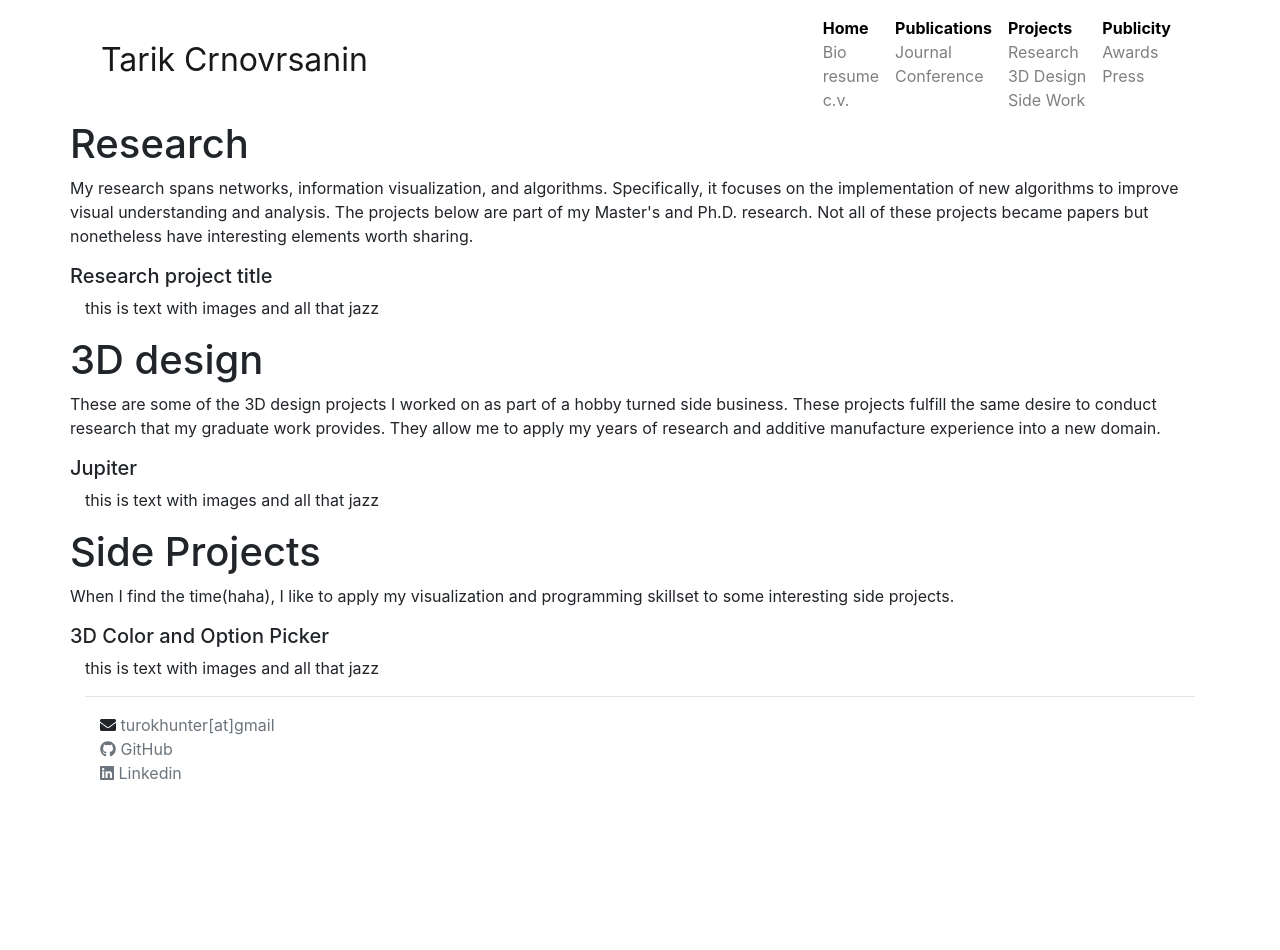
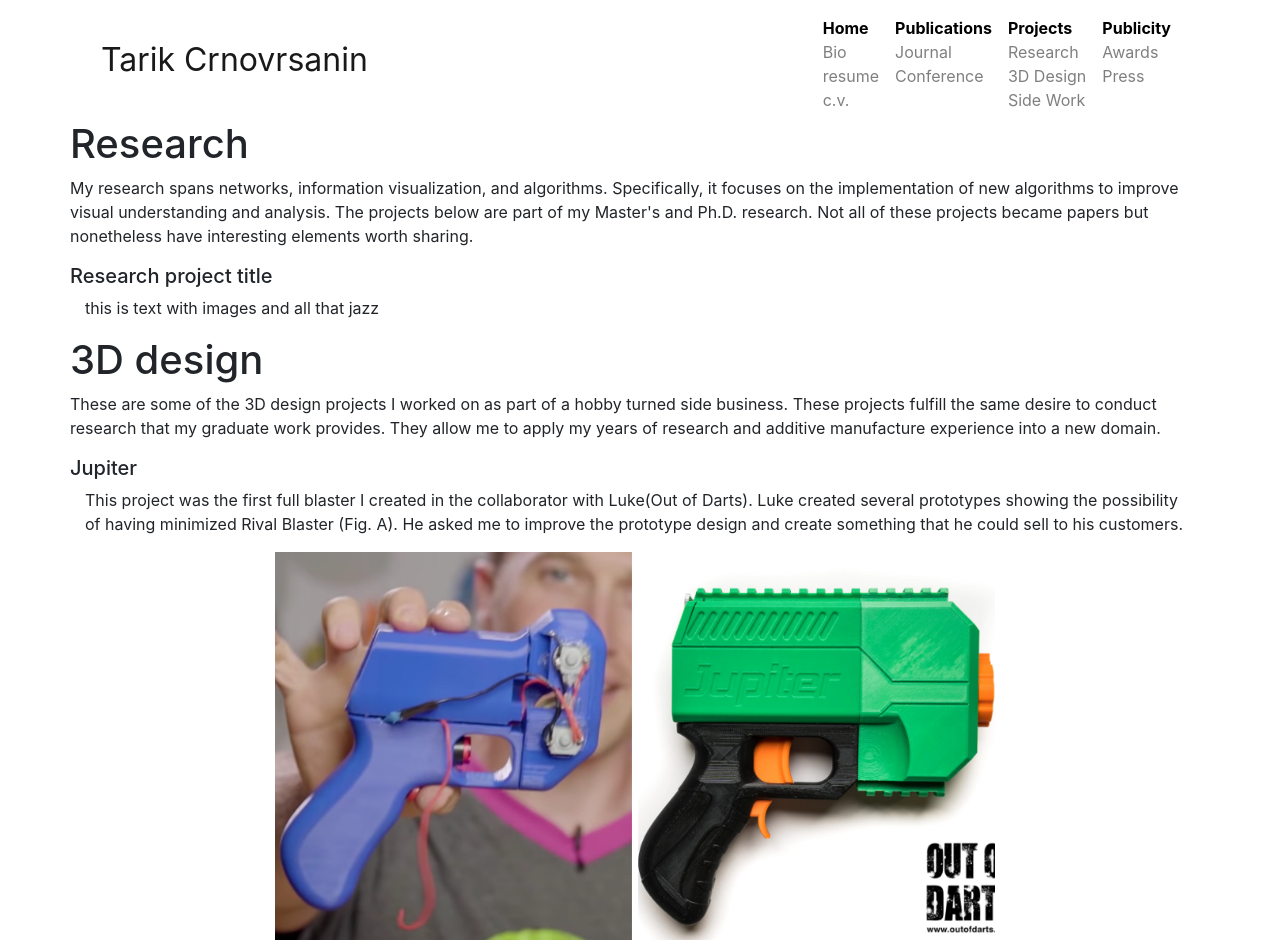
Before and after one commit to lpanavas/personalSite, a React (Create React App) app: page /projects in a window 1280 px wide. Shown: the top 950 px of the page. Before the commit the page ends 801 px from the top, so only its background shows below. Built offline with nearby package versions, Linux system fonts and the light colour scheme.

Commit message:
Write project setup.

```diff
--- a/src/data/portfolio.json
+++ b/src/data/portfolio.json
@@ -78,7 +78,9 @@
         "entries": [
           {
             "title": "Research project title",
-            "html" :"<p>this is text with images and all that jazz</p>"
+            "html" : [
+              { "p" : "this is text with images and all that jazz"}
+            ]
           }
         ]
       },
@@ -88,7 +90,41 @@
         "entries": [
           {
             "title": "Jupiter",
-            "html" :"<p>this is text with images and all that jazz</p>"
+            "html" : [
+              { "p" : "This project was the first full blaster I created in the collaborator with Luke(Out of Darts). Luke created several prototypes showing the possibility of having minimized Rival Blaster (Fig. A). He asked me to improve the prototype design and create something that he could sell to his customers."},
+              { "image":
+                {
+                  "src": "JupiterOldvsNew.png",
+                  "caption": "Figure A. Evolution of Jupiter. Prototype version on left and final version on the right.",
+                  "width" : 720
+                }
+              },
+              [
+                { "video": {
+                  "src":"https://www.youtube.com/embed/nvSVqwGUw-E",
+                  "width": 374,
+                  "height": 210,
+                  "allow" : "accelerometer; autoplay; encrypted-media; gyroscope; picture-in-picture"
+                  }
+                },
+                { "video": {
+                  "src":"https://www.youtube.com/embed/A4QA7Ux4oYA",
+                  "width": 374,
+                  "height": 210,
+                  "allow" : "accelerometer; autoplay; encrypted-media; gyroscope; picture-in-picture"
+                  }
+                }
+              ],
+              { "p" : "This project was the first full blaster I created in the collaborator with Luke(Out of Darts). Luke created several prototypes showing the possibility of having minimized Rival Blaster (Fig. A). He asked me to improve the prototype design and create something that he could sell to his customers."},
+              { "video": {
+                "src":"https://www.youtube.com/embed/Yv2yhSZJvL4",
+                "width": 374,
+                "height": 210,
+                "allow" : "accelerometer; autoplay; encrypted-media; gyroscope; picture-in-picture"
+
+                }
+              }
+            ]
           }
         ]
       },
@@ -98,7 +134,9 @@
         "entries": [
           {
             "title": "3D Color and Option Picker",
-            "html" :"<p>this is text with images and all that jazz</p>"
+            "html" : [
+              { "p" : "this is text with images and all that jazz"}
+            ]
           }
         ]
       }
--- a/src/pages/Projects/Projects.js
+++ b/src/pages/Projects/Projects.js
@@ -1,7 +1,63 @@
 import React from 'react';
 import Layout from '../../components/Layout';
-import { Row} from 'react-bootstrap'
+import {Figure, Row, Col} from 'react-bootstrap'
 // import { ProfileLink } from './styles';
+
+
+const Html = ({ele}) => {
+  if(ele.p){
+    return (
+      <Col xs={18} md={12}>
+        <p>{ele.p}</p>
+      </Col>
+    )
+  } else if(ele.image){
+    var image = ele.image;
+    return (
+      <Col xs={12} md={8}>
+        <Figure>
+          <Figure.Image
+          height = {image.height ? image.height : "100%"}
+          width = {image.width ? image.width : "100%"}
+          src = {image.src}
+          />
+          <Figure.Caption>
+            {image.caption}
+          </Figure.Caption>
+        </Figure>
+      </Col>
+    )
+  } else if(ele.video){
+    var video = ele.video;
+    return (
+      <Col xs={9} md={4}>
+        <iframe
+          width = {video.width ? video.width : "100%"}
+          height = {video.height ? video.height : "100%"}
+          src = {video.src}
+          frameBorder= "0"
+          allow = {video.allow}
+          allowFullScreen>
+
+          </iframe>
+
+      </Col>
+    )
+  } else if(ele && ele.length > 1){
+    return (
+      <>
+      { ele.map(entry =>(
+          <Html ele={entry}/>
+      ))}
+      </>
+    )
+  } else {
+    return (
+      <p>else</p>
+    )
+  }
+}
+
 
 const Entry = ({entry}) => {
   return (
@@ -11,9 +67,14 @@ const Entry = ({entry}) => {
           {entry.title}
         </h5>
       </Row>
-      <div dangerouslySetInnerHTML = {{__html:entry.html}}></div>
+      { entry.html.map(html =>(
+        <Row className="justify-content-md-center">
+          <Html ele={html}/>
+        </Row>
+      ))}
+      {/* <div dangerouslySetInnerHTML = {{__html:entry.html}}></div> */}
     </>
-  )
+  );
 }
 
 
```
Also changed, not shown: public/JupiterOldvsNew.png (added).
